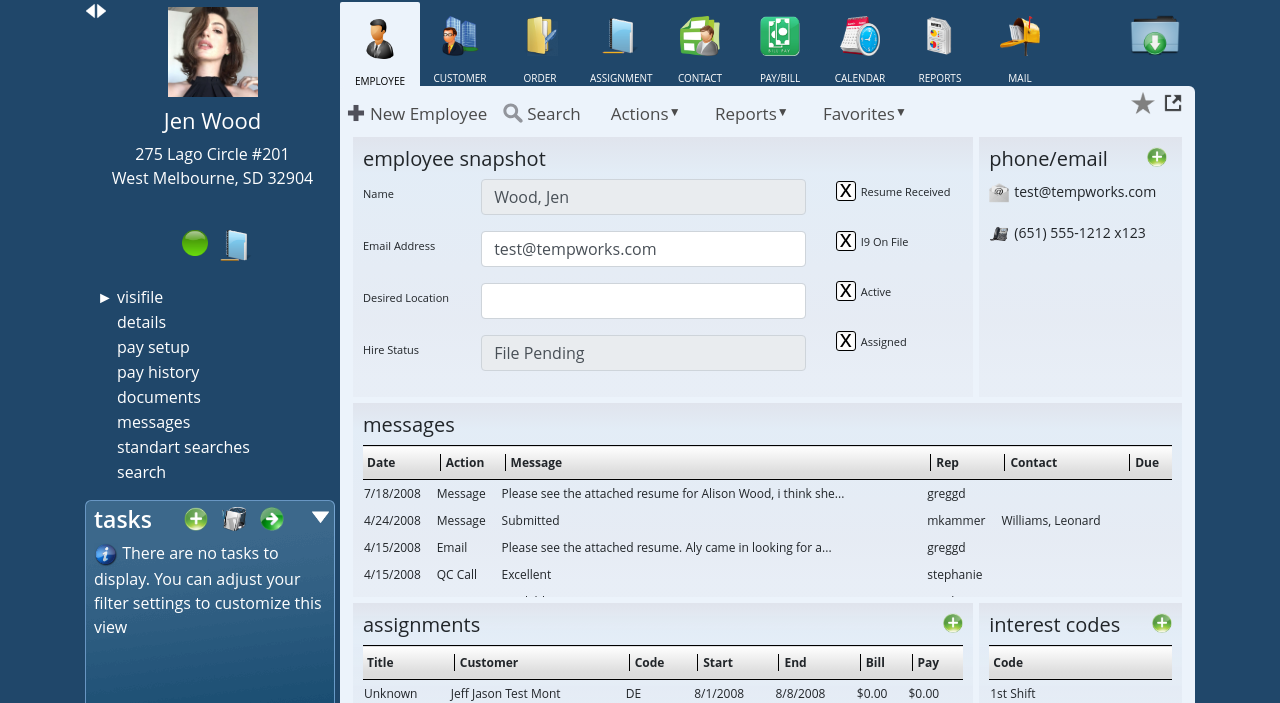
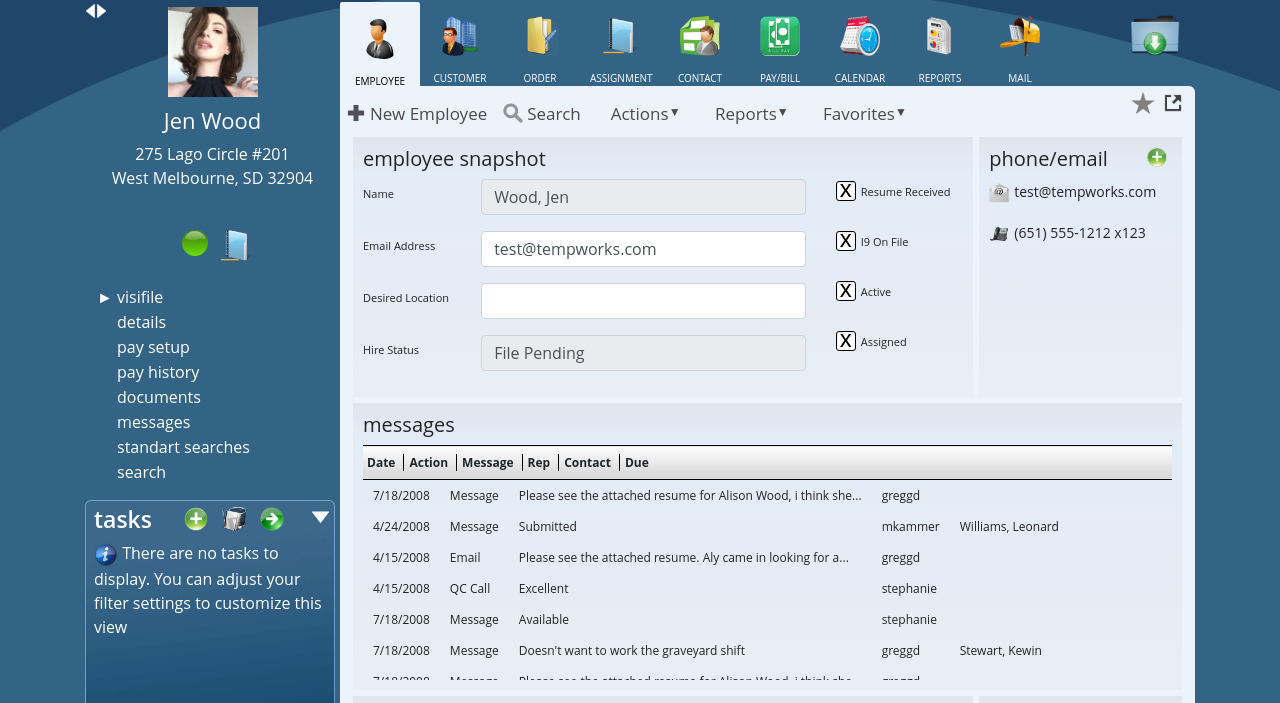
Before and after one commit to smbkzt/smbkzt.github.io, a plain HTML site: page index.html in a window 1280 px wide. Shown: the part 44-747 px from the top of the page. Drawn offline with Linux system fonts and the light colour scheme.

Commit message:
background and scrollbar modified

```diff
--- a/css/main.css
+++ b/css/main.css
@@ -527,8 +527,15 @@ tabs {
 /* dropdown-list end*/
 
 body {
-    background-color: #20476a;
+    background-color: #336485;
     min-height: 100%;
+}
+
+.bgc {
+    position: absolute;
+    background: url('../images/bgc-1.png') no-repeat;
+    height: 100%;
+    width: 100%;
 }
 
 img {
@@ -589,7 +596,6 @@ img {
 
 .folder-download-top-right{
     margin-top: 5px;
-    display: inline-block;
     float: right;
 }
 
@@ -836,12 +842,17 @@ thead tr th {
     padding: 4px;
 }
 
-.message-table,
-.assignments-table,
-.codes-table {
+tbody {
     height: 200px;
-    overflow-y: auto;
+    overflow: auto;
 }
+
+td {
+    padding: 3px 10px;
+}
+
+thead > tr, tbody{
+    display:block;}
 
 .side-bar__footer {
     margin-top: -2px;
--- a/index.html
+++ b/index.html
@@ -10,6 +10,7 @@
 </head>
 
 <body>
+<div class="bgc"></div>
 <div class="container" id="mainContainer">
     <!-- Beginning of a row -->
     <div class="row">
```
Also changed, not shown: images/bgc-1.png (added), 1 other file.
